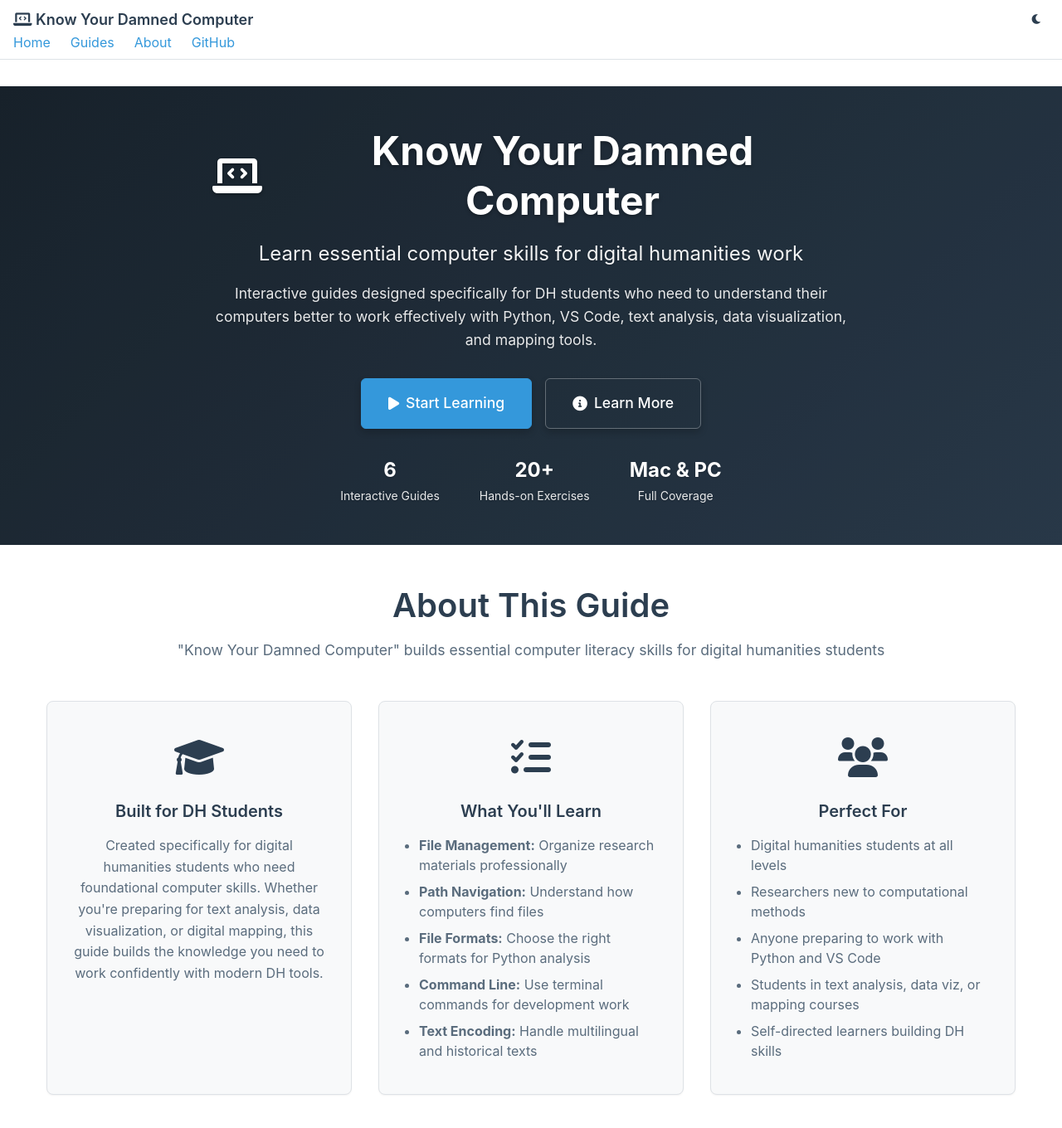
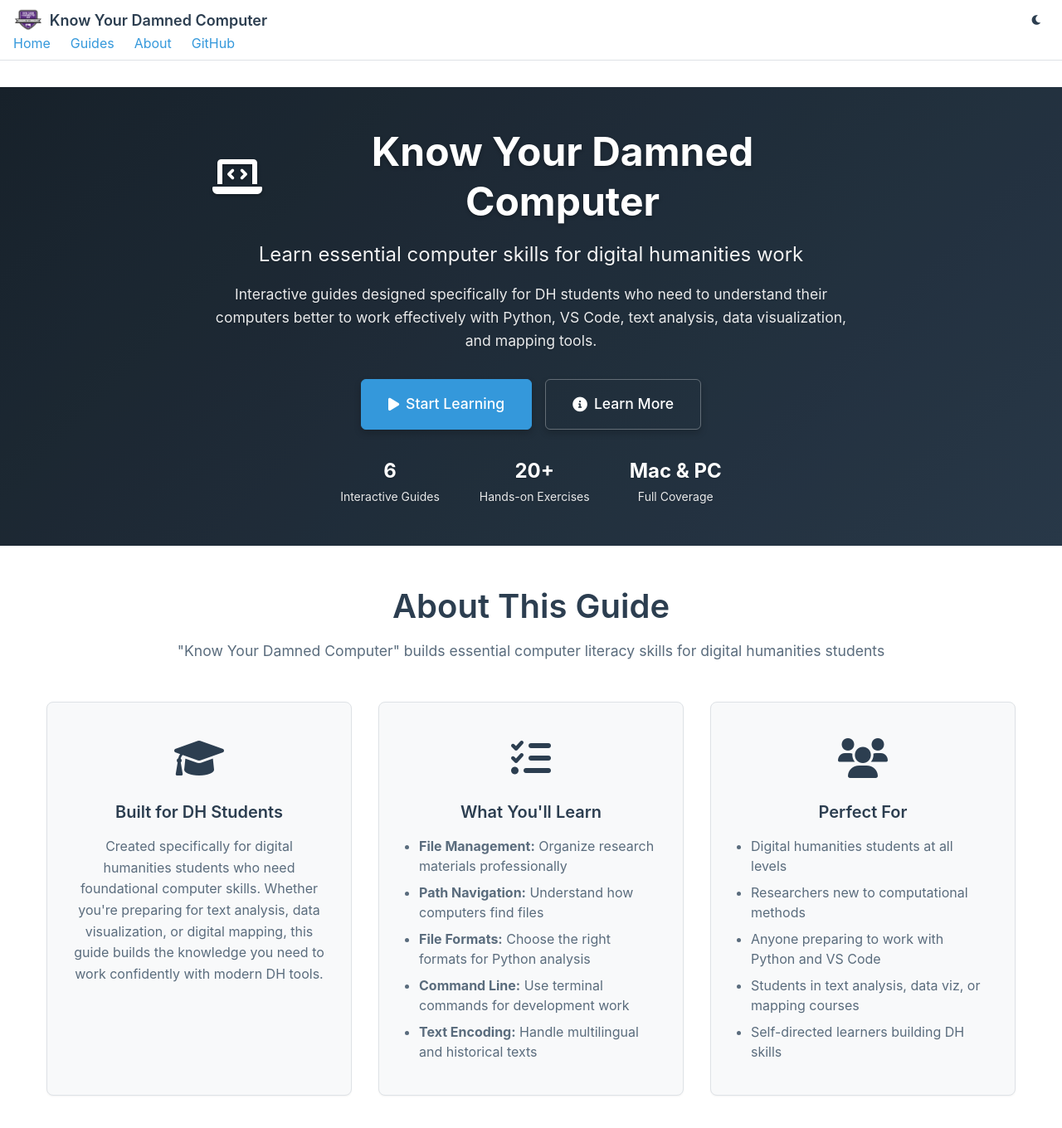
Before and after one commit to TCU-DCDA/know_your_damned_computer, a Jekyll site: the page built from docs/index.html, in a window 1280 px wide and 1400 px high. Shown: the top 1360 px of the window at 83% size. Built offline with Jekyll 4.4.1, drawn with Linux system fonts in a browser that asks for light colours; nearby versions of some CDN libraries.

Commit message:
Add DCDA logo to navbar and update styles
Replaced the font icon in the navbar with the DCDA logo image and updated HTML structure. Adjusted CSS for logo alignment and appearance. Added new logo image asset.

```diff
--- a/docs/_layouts/default.html
+++ b/docs/_layouts/default.html
@@ -25,8 +25,8 @@
             <div class="nav-container">
                 <div class="navbar">
                     <a href="{{ '/' | relative_url }}" class="nav-brand">
-                        <i class="fas fa-laptop-code"></i>
-                        Know Your Damned Computer
+                        <img src="{{ '/assets/images/DCDA_AddRan_logo.png' | relative_url }}" alt="DCDA Logo" class="nav-logo">
+                        <span class="nav-brand-text">Know Your Damned Computer</span>
                     </a>
 
                     <div class="nav-controls">
--- a/docs/assets/css/main.css
+++ b/docs/assets/css/main.css
@@ -211,10 +211,23 @@ a:focus {
 }
 
 .nav-brand {
+  display: flex;
+  align-items: center;
+  gap: var(--space-sm);
   font-size: var(--font-size-lg);
   font-weight: 600;
   color: var(--text-primary);
   text-decoration: none;
+}
+
+.nav-logo {
+  height: 32px;
+  width: auto;
+  object-fit: contain;
+}
+
+.nav-brand-text {
+  white-space: nowrap;
 }
 
 .nav-links {
```
Also changed, not shown: docs/assets/images/DCDA_AddRan_logo.png (added), 1 other file.
